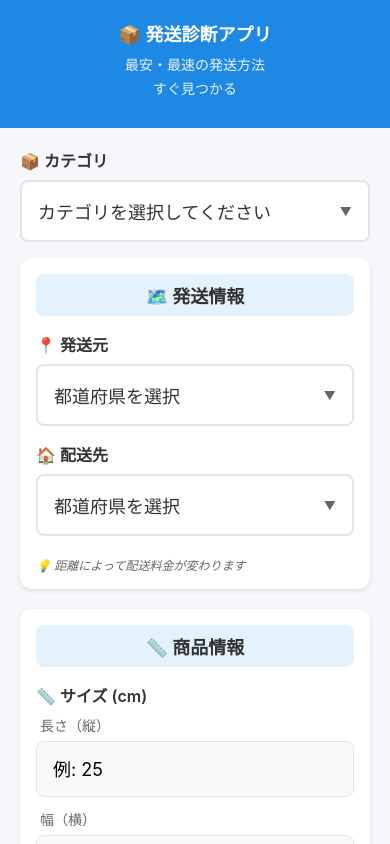
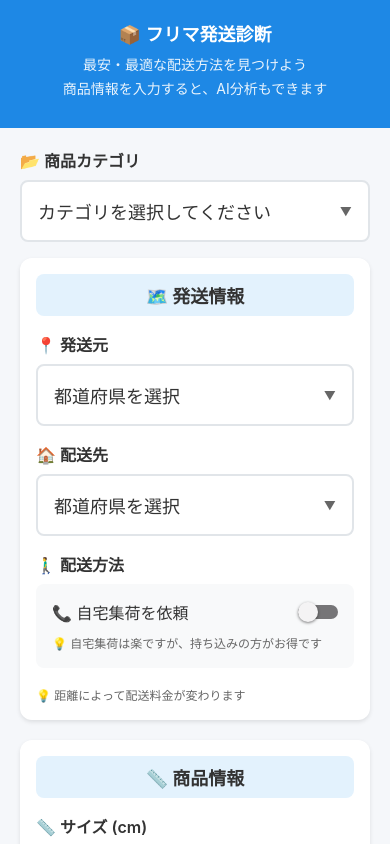
Before and after one commit to ray-1234/shipsmartapp, a React Native app: screen / in a window 390 px wide. Built offline with nearby package versions, Linux system fonts and the light colour scheme.

Commit message:
enhanced shipping cost simulation

```diff
--- a/components/EnhancedInputScreen.tsx
+++ b/components/EnhancedInputScreen.tsx
@@ -1,4 +1,4 @@
-// components/EnhancedInputScreen.tsx - カスタムドロップダウン版
+// components/EnhancedInputScreen.tsx - 持ち込み・仕入れ値対応版
 import React, { useState, useEffect } from 'react';
 import {
   StyleSheet,
@@ -11,6 +11,7 @@ import {
   Alert,
   Modal,
   FlatList,
+  Switch,
 } from 'react-native';
 import { ProductInfo } from '../types/shipping';
 
@@ -41,11 +42,6 @@ const CustomDropdown: React.FC<DropdownProps> = ({
   const selectedOption = options.find(option => option.value === value);
   const displayText = selectedOption ? selectedOption.label : placeholder;
 
-  const handleSelect = (selectedValue: string) => {
-    onValueChange(selectedValue);
-    setIsVisible(false);
-  };
-
   return (
     <View style={styles.formGroup}>
       <Text style={styles.label}>{label}</Text>
@@ -53,7 +49,10 @@ const CustomDropdown: React.FC<DropdownProps> = ({
         style={styles.dropdownButton}
         onPress={() => setIsVisible(true)}
       >
-        <Text style={[styles.dropdownText, !selectedOption && styles.placeholderText]}>
+        <Text style={[
+          styles.dropdownText,
+          !selectedOption && styles.placeholderText
+        ]}>
           {displayText}
         </Text>
         <Text style={styles.dropdownArrow}>▼</Text>
@@ -67,7 +66,6 @@ const CustomDropdown: React.FC<DropdownProps> = ({
       >
         <TouchableOpacity
           style={styles.modalOverlay}
-          activeOpacity={1}
           onPress={() => setIsVisible(false)}
         >
           <View style={styles.modalContent}>
@@ -84,14 +82,16 @@ const CustomDropdown: React.FC<DropdownProps> = ({
             <FlatList
               data={options}
               keyExtractor={(item) => item.value}
-              style={styles.optionsList}
               renderItem={({ item }) => (
                 <TouchableOpacity
                   style={[
                     styles.optionItem,
                     item.value === value && styles.selectedOption
                   ]}
-                  onPress={() => handleSelect(item.value)}
+                  onPress={() => {
+                    onValueChange(item.value);
+                    setIsVisible(false);
+                  }}
                 >
                   <Text style={[
                     styles.optionText,
@@ -135,10 +135,21 @@ export default function EnhancedInputScreen({
       errors.push('販売価格は0円より大きい値を入力してください');
     }
 
+    // 仕入れ値のバリデーション（任意項目だが、入力がある場合はチェック）
+    if (productInfo.costPrice && parseFloat(productInfo.costPrice) <= 0) {
+      errors.push('仕入れ値は0円より大きい値を入力してください');
+    }
+
+    // 販売価格 < 仕入れ値の場合の警告
+    if (productInfo.salePrice && productInfo.costPrice &&
+        parseFloat(productInfo.salePrice) < parseFloat(productInfo.costPrice)) {
+      errors.push('⚠️ 販売価格が仕入れ値を下回っています');
+    }
+
     setValidation({ isValid: errors.length === 0, errors });
   }, [productInfo]);
 
-  const updateField = (field: keyof ProductInfo, value: string) => {
+  const updateField = (field: keyof ProductInfo, value: string | boolean) => {
     onProductInfoChange({
       ...productInfo,
       [field]: value
@@ -156,12 +167,15 @@ export default function EnhancedInputScreen({
   // カテゴリオプション
   const categoryOptions = [
     { label: 'カテゴリを選択してください', value: '' },
-    { label: '衣類', value: '衣類' },
-    { label: '書籍', value: '書籍' },
-    { label: 'ゲーム', value: 'ゲーム' },
-    { label: '雑貨', value: '雑貨' },
-    { label: '家電', value: '家電' },
-    { label: '食品', value: '食品' },
+    { label: '📚 本・雑誌・コミック', value: '書籍' },
+    { label: '👕 衣類・ファッション', value: '衣類' },
+    { label: '🎮 ゲーム・ホビー', value: 'ゲーム' },
+    { label: '📱 家電・スマホ・カメラ', value: '家電' },
+    { label: '🏠 生活雑貨・インテリア', value: '雑貨' },
+    { label: '💄 コスメ・美容', value: 'コスメ' },
+    { label: '🍫 食品・飲料', value: '食品' },
+    { label: '🚗 自動車・バイク', value: '自動車' },
+    { label: '📝 その他', value: 'その他' },
   ];
 
   // 都道府県オプション
@@ -220,16 +234,16 @@ export default function EnhancedInputScreen({
     <SafeAreaView style={styles.container}>
       {/* ヘッダー */}
       <View style={styles.header}>
-        <Text style={styles.headerTitle}>📦 発送診断アプリ</Text>
-        <Text style={styles.headerSubtitle}>最安・最速の発送方法</Text>
-        <Text style={styles.headerDescription}>すぐ見つかる</Text>
+        <Text style={styles.headerTitle}>📦 フリマ発送診断</Text>
+        <Text style={styles.headerSubtitle}>最安・最適な配送方法を見つけよう</Text>
+        <Text style={styles.headerDescription}>商品情報を入力すると、AI分析もできます</Text>
       </View>
 
       <ScrollView style={styles.content} showsVerticalScrollIndicator={false}>
 
         {/* カテゴリ選択 */}
         <CustomDropdown
-          label="📦 カテゴリ"
+          label="📂 商品カテゴリ"
           value={productInfo.category}
           placeholder="カテゴリを選択してください"
           options={categoryOptions}
@@ -257,6 +271,29 @@ export default function EnhancedInputScreen({
             options={prefectureOptions}
             onValueChange={(value) => updateField('destination', value)}
           />
+
+          {/* 持ち込みオプション */}
+          <View style={styles.formGroup}>
+            <Text style={styles.label}>🚶‍♂️ 配送方法</Text>
+            <View style={styles.switchContainer}>
+              <View style={styles.switchOption}>
+                <Text style={styles.switchLabel}>
+                  {productInfo.isDropOff ? '🏪 コンビニ・営業所に持ち込み' : '📞 自宅集荷を依頼'}
+                </Text>
+                <Switch
+                  value={productInfo.isDropOff || false}
+                  onValueChange={(value) => updateField('isDropOff', value)}
+                  trackColor={{ false: '#767577', true: '#81b0ff' }}
+                  thumbColor={productInfo.isDropOff ? '#f5dd4b' : '#f4f3f4'}
+                />
+              </View>
+              <Text style={styles.helperText}>
+                💡 {productInfo.isDropOff
+                  ? 'ヤマト運輸なら持ち込みで110円割引！'
+                  : '自宅集荷は楽ですが、持ち込みの方がお得です'}
+              </Text>
+            </View>
+          </View>
 
           <Text style={styles.helperText}>
             💡 距離によって配送料金が変わります
@@ -330,7 +367,7 @@ export default function EnhancedInputScreen({
           <Text style={styles.sectionTitle}>💰 販売情報</Text>
 
           <View style={styles.formGroup}>
-            <Text style={styles.label}>💵 販売予定価格 (円)</Text>
+            <Text style={styles.label}>💵 販売予定価格 (円) <Text style={styles.required}>必須</Text></Text>
             <TextInput
               style={styles.input}
               placeholder="2000"
@@ -342,6 +379,49 @@ export default function EnhancedInputScreen({
               💡 販売価格を入力すると利益の詳細分析ができます
             </Text>
           </View>
+
+          <View style={styles.formGroup}>
+            <Text style={styles.label}>🛒 仕入れ値 (円) <Text style={styles.optional}>任意</Text></Text>
+            <TextInput
+              style={styles.input}
+              placeholder="例: 1200 (空白でもOK)"
+              value={productInfo.costPrice || ''}
+              onChangeText={(value) => updateField('costPrice', value)}
+              keyboardType="numeric"
+            />
+            <Text style={styles.helperText}>
+              💡 仕入れ値を入力すると、より詳細な利益率分析が可能です
+            </Text>
+          </View>
+
+          {/* 利益率プレビュー */}
+          {productInfo.salePrice && productInfo.costPrice && (
+            <View style={styles.profitPreview}>
+              <Text style={styles.profitPreviewTitle}>📊 利益率プレビュー</Text>
+              {(() => {
+                const salePrice = parseFloat(productInfo.salePrice);
+                const costPrice = parseFloat(productInfo.costPrice);
+                const platformFee = Math.round(salePrice * 0.1); // メルカリ手数料10%
+                const grossProfit = salePrice - costPrice;
+                const netProfitBeforeShipping = grossProfit - platformFee;
+                const profitRate = ((grossProfit / salePrice) * 100);
+
+                return (
+                  <View>
+                    <Text style={styles.profitLine}>
+                      売上総利益: ¥{grossProfit.toLocaleString()} ({profitRate.toFixed(1)}%)
+                    </Text>
+                    <Text style={styles.profitLine}>
+                      手数料差引後: ¥{netProfitBeforeShipping.toLocaleString()}
+                    </Text>
+                    <Text style={styles.profitNote}>
+                      ※ 送料はこの後で差し引かれます
+                    </Text>
+                  </View>
+                );
+              })()}
+            </View>
+          )}
         </View>
 
         {/* 診断ボタン */}
@@ -353,7 +433,9 @@ export default function EnhancedInputScreen({
           onPress={handleDiagnosis}
         >
           <Text style={styles.ctaButtonText}>
-            {validation.isValid ? 'おすすめを診断する' : '入力内容を確認してください'}
+            {validation.isValid ?
+              '🔍 おすすめ配送方法を診断する' :
+              '⚠️ 入力内容を確認してください'}
           </Text>
         </TouchableOpacity>
 
@@ -464,6 +546,16 @@ const styles = StyleSheet.create({
     color: '#333',
     marginBottom: 8,
   },
+  required: {
+    color: '#ff6b6b',
+    fontSize: 12,
+    fontWeight: '400',
+  },
+  optional: {
+    color: '#6c757d',
+    fontSize: 12,
+    fontWeight: '400',
+  },
   input: {
     backgroundColor: '#f8f9fa',
     borderWidth: 1,
@@ -473,6 +565,73 @@ const styles = StyleSheet.create({
     paddingVertical: 16,
     fontSize: 18,
     minHeight: 56,
+  },
+
+  // スイッチコンテナ
+  switchContainer: {
+    backgroundColor: '#f8f9fa',
+    borderRadius: 8,
+    padding: 16,
+  },
+  switchOption: {
+    flexDirection: 'row',
+    justifyContent: 'space-between',
+    alignItems: 'center',
+    marginBottom: 8,
+  },
+  switchLabel: {
+    fontSize: 16,
+    color: '#333',
+    flex: 1,
+    marginRight: 16,
+  },
+
+  // サイズ入力
+  sizeInputWithLabel: {
+    flexDirection: 'row',
+    alignItems: 'center',
+    marginBottom: 8,
+  },
+  sizeInputLabel: {
+    fontSize: 14,
+    color: '#666',
+    width: 80,
+    marginRight: 12,
+  },
+  sizeInput: {
+    flex: 1,
+    backgroundColor: '#f8f9fa',
+    borderWidth: 1,
+    borderColor: '#e1e5e9',
+    borderRadius: 6,
+    paddingHorizontal: 12,
+    paddingVertical: 12,
+    fontSize: 16,
+  },
+
+  // 利益プレビュー
+  profitPreview: {
+    backgroundColor: '#e8f5e8',
+    borderRadius: 8,
+    padding: 16,
+    marginTop: 8,
+  },
+  profitPreviewTitle: {
+    fontSize: 16,
+    fontWeight: '600',
+    color: '#2e7d2e',
+    marginBottom: 8,
+  },
+  profitLine: {
+    fontSize: 14,
+    color: '#2e7d2e',
+    marginBottom: 4,
+  },
+  profitNote: {
+    fontSize: 12,
+    color: '#666',
+    fontStyle: 'italic',
+    marginTop: 4,
   },
 
   // カスタムドロップダウンのスタイル
@@ -545,15 +704,11 @@ const styles = StyleSheet.create({
     fontSize: 16,
     color: '#666',
   },
-  optionsList: {
-    maxHeight: 400,
-  },
   optionItem: {
     flexDirection: 'row',
     justifyContent: 'space-between',
     alignItems: 'center',
-    paddingHorizontal: 16,
-    paddingVertical: 12,
+    padding: 16,
     borderBottomWidth: 1,
     borderBottomColor: '#f0f0f0',
   },
@@ -570,79 +725,66 @@ const styles = StyleSheet.create({
     fontWeight: '600',
   },
   checkmark: {
-    fontSize: 16,
+    fontSize: 18,
     color: '#1E88E5',
     fontWeight: 'bold',
   },
 
-  sizeInputWithLabel: {
-    marginBottom: 12,
+  // CTAボタン
+  ctaButton: {
+    backgroundColor: '#1E88E5',
+    borderRadius: 12,
+    paddingVertical: 18,
+    paddingHorizontal: 24,
+    alignItems: 'center',
+    marginBottom: 20,
+    shadowColor: '#000',
+    shadowOffset: { width: 0, height: 4 },
+    shadowOpacity: 0.2,
+    shadowRadius: 8,
+    elevation: 6,
   },
-  sizeInputLabel: {
+  ctaButtonDisabled: {
+    backgroundColor: '#ccc',
+    shadowOpacity: 0,
+    elevation: 0,
+  },
+  ctaButtonText: {
+    color: 'white',
+    fontSize: 18,
+    fontWeight: '700',
+  },
+
+  // ステータス・エラー表示
+  statusContainer: {
+    backgroundColor: '#d4edda',
+    borderRadius: 8,
+    padding: 16,
+    marginBottom: 20,
+  },
+  statusText: {
+    color: '#155724',
     fontSize: 14,
-    fontWeight: '500',
-    color: '#666',
-    marginBottom: 6,
-    paddingLeft: 4,
+    textAlign: 'center',
+    fontWeight: '600',
   },
-  sizeInput: {
-    backgroundColor: '#f8f9fa',
-    borderWidth: 1,
-    borderColor: '#e1e5e9',
+  errorContainer: {
+    backgroundColor: '#f8d7da',
     borderRadius: 8,
-    paddingHorizontal: 16,
-    paddingVertical: 16,
-    fontSize: 18,
-    minHeight: 56,
+    padding: 16,
+    marginBottom: 20,
   },
+  errorText: {
+    color: '#721c24',
+    fontSize: 14,
+    marginBottom: 4,
+  },
+
+  // ヘルパーテキスト
   helperText: {
     fontSize: 12,
     color: '#666',
     marginTop: 4,
-    fontStyle: 'italic',
-  },
-  ctaButton: {
-    backgroundColor: '#1E88E5',
-    paddingVertical: 18,
-    borderRadius: 12,
-    alignItems: 'center',
-    marginTop: 20,
-    marginBottom: 20,
-    minHeight: 56,
-  },
-  ctaButtonDisabled: {
-    backgroundColor: '#bdc3c7',
-  },
-  ctaButtonText: {
-    color: 'white',
-    fontSize: 18,
-    fontWeight: '600',
-  },
-  statusContainer: {
-    backgroundColor: '#d4edda',
-    borderColor: '#c3e6cb',
-    borderWidth: 1,
-    borderRadius: 8,
-    padding: 12,
-    alignItems: 'center',
-    marginBottom: 40,
-  },
-  statusText: {
-    color: '#155724',
-    fontSize: 12,
-    fontWeight: '600',
-  },
-  errorContainer: {
-    backgroundColor: '#f8d7da',
-    borderColor: '#f5c6cb',
-    borderWidth: 1,
-    borderRadius: 8,
-    padding: 12,
-    marginBottom: 40,
-  },
-  errorText: {
-    color: '#721c24',
-    fontSize: 12,
-    marginBottom: 4,
+    lineHeight: 16,
   },
 });
```
